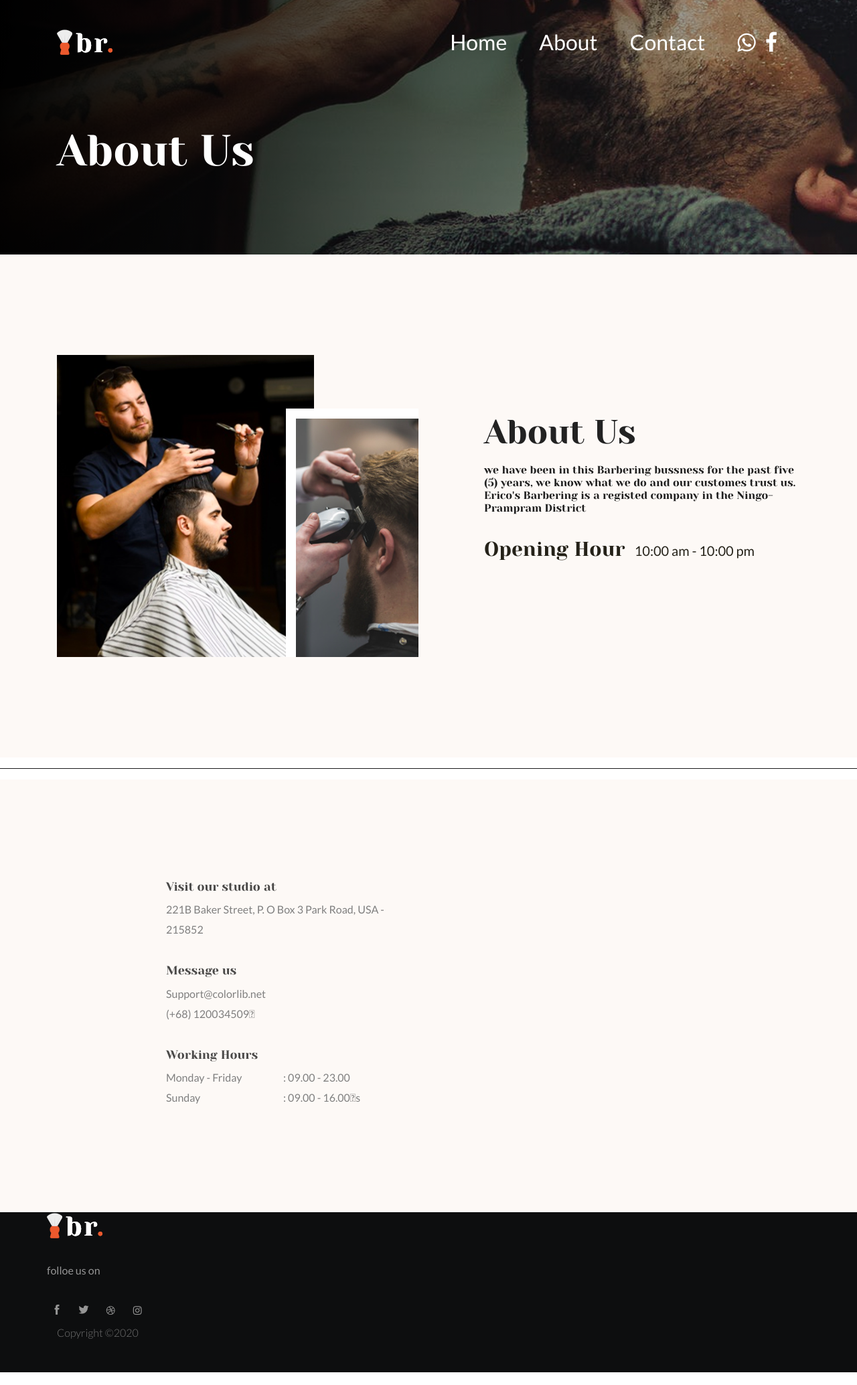
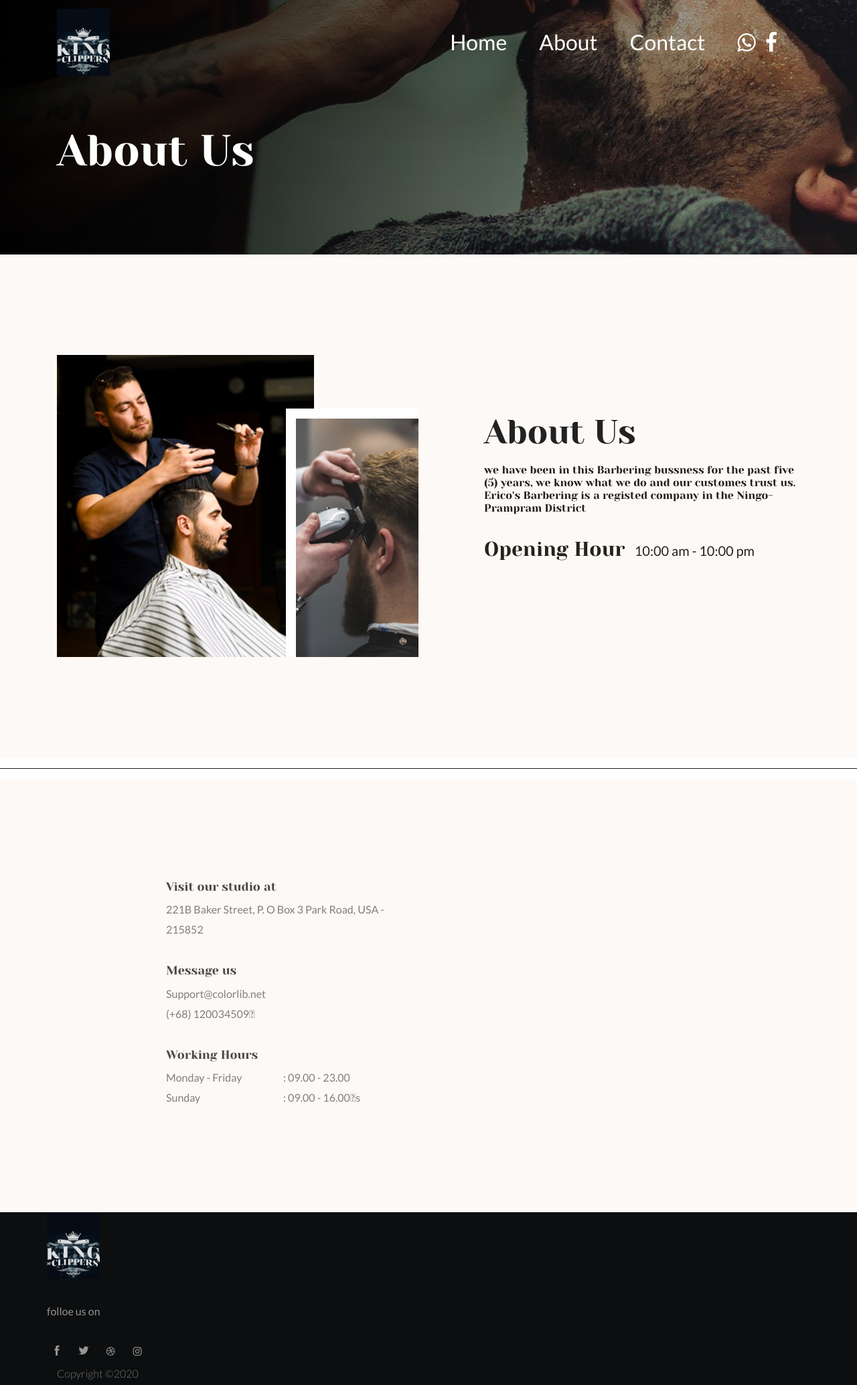
Before and after one commit to Emmanuel-Aggrey/king-clippers.github.io, a plain HTML site: page about.html in a window 1280 px wide. Shown: the whole page at 67% size. Drawn offline with Linux system fonts and the light colour scheme.

Commit message:
chaged logo

```diff
--- a/about.html
+++ b/about.html
@@ -40,7 +40,7 @@
                         <div class="col-xl-3 col-lg-3">
                             <div class="logo-img">
                                 <a href="index.html">
-                                    <img src="img/logo.png" alt="">
+                                    <img src="./img/logo.jpg" alt="" height="100px">
                                 </a>
                             </div>
                         </div>
@@ -209,7 +209,7 @@
                         <div class="footer_widget">
                             <div class="footer_logo">
                                 <a href="#">
-                                    <img src="img/logo.png" alt="">
+                                   <img src="./img/logo.jpg" alt="" height="100px">
                                 </a>
                             </div>
                             <p class="address_text">folloe us on </p>
```
Also changed, not shown: blog.html (+1 -1 lines), contact.html (+2 -2 lines), index.html (+2 -2 lines), img/logo.jpg (added), img/logo.png (deleted).
